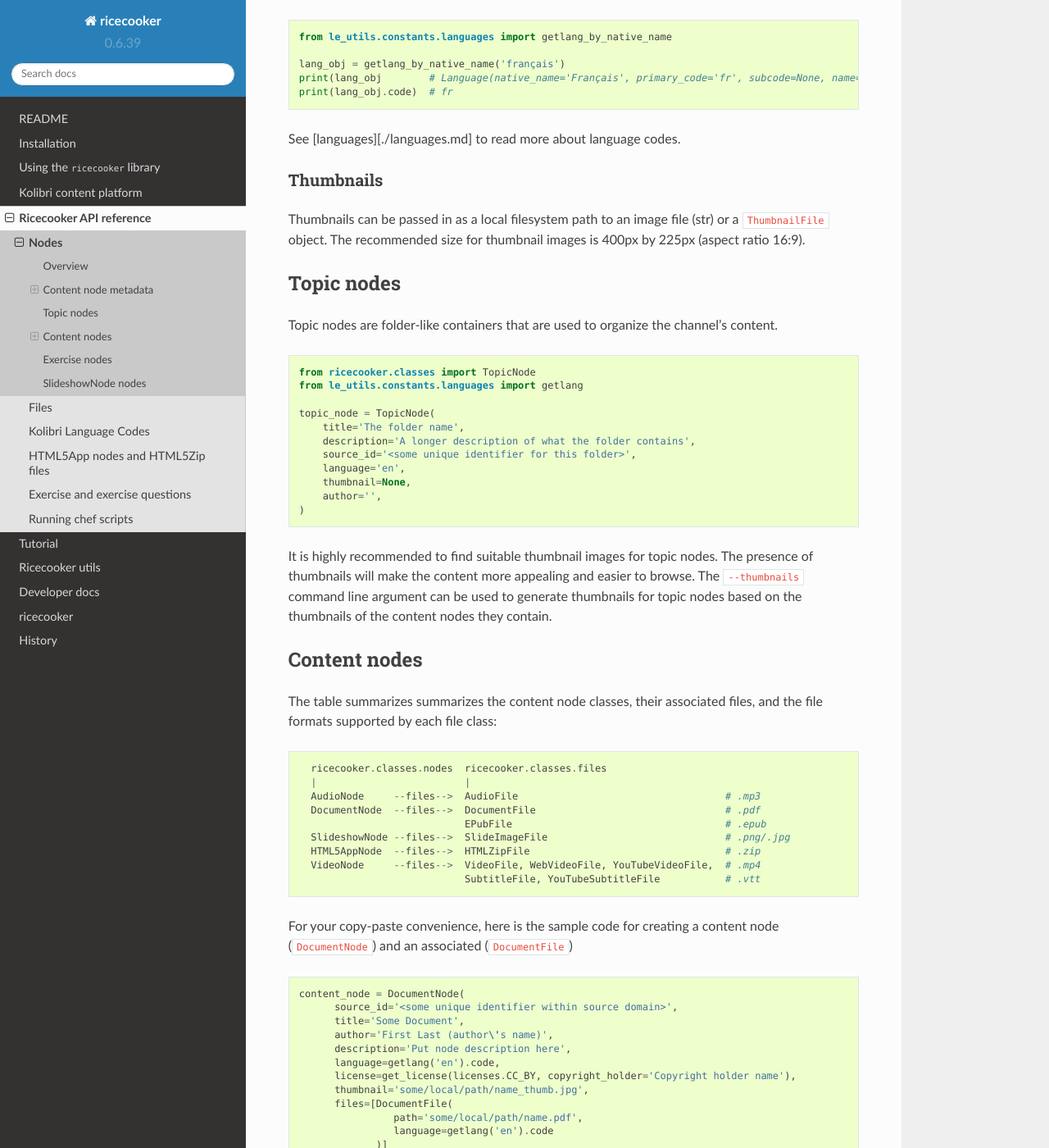
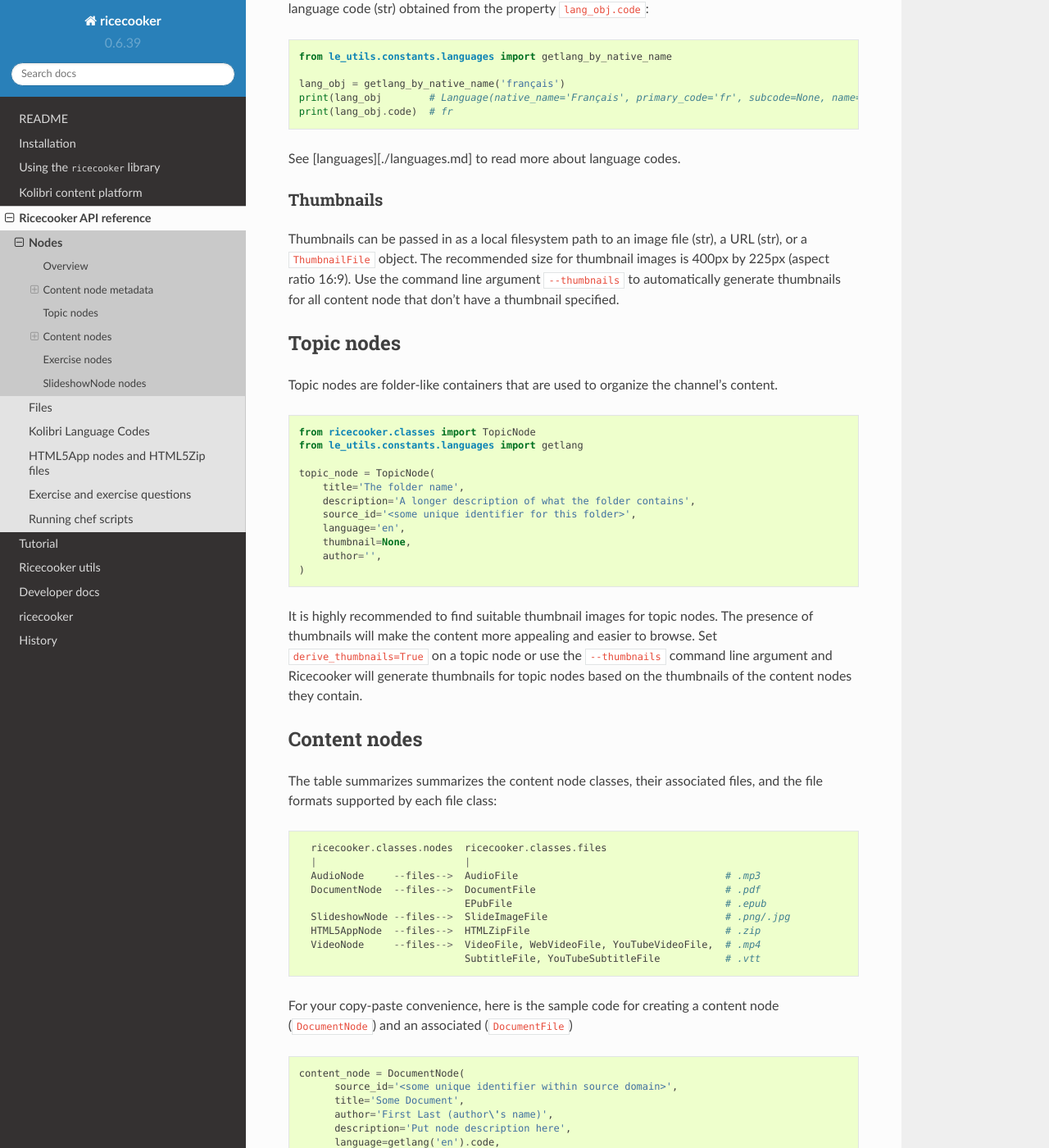
Before and after one commit to learningequality/ricecooker, a Sphinx documentation site: the page built from docs/nodes.md, in a window 1280 px wide and 1400 px high, scrolled down 2856 px. Shown: the whole window at 82% size. Built offline with Sphinx 7.4.7 and the Read the Docs theme 2.0.0, drawn with Linux system fonts in a browser that asks for light colours; pages that are not in the unit, such as notebooks, are missing from menus; some of the changed text lies outside the part shown.

Commit message:
add support for derive_thumbnail for CSV and JSON workflows

```diff
--- a/docs/nodes.md
+++ b/docs/nodes.md
@@ -64,6 +64,7 @@ Each node has the following attributes:
   - __provider__ (str): organization that commissioned or is distributing the content (optional)
   - __role__ (str): set to `roles.COACH` for teacher-facing materials (default `roles.LEARNER`)
   - __thumbnail__ (str or ThumbnailFile): path to thumbnail or file object (optional)
+  - __derive_thumbnail__ (bool): set to True to generate thumbnail from contents (optional)
   - __files__ ([FileObject]): list of file objects for node (optional)
   - __extra_fields__ (dict): any additional data needed for node (optional)
   - __domain_ns__ (uuid): who is providing the content (e.g. learningequality.org) (optional)
@@ -132,9 +133,11 @@ See [languages][./languages.md] to read more about language codes.
 
 
 ### Thumbnails
-Thumbnails can be passed in as a local filesystem path to an image file (str) or
-a `ThumbnailFile` object.
+Thumbnails can be passed in as a local filesystem path to an image file (str),
+a URL (str), or a `ThumbnailFile` object.
 The recommended size for thumbnail images is 400px by 225px (aspect ratio 16:9).
+Use the command line argument `--thumbnails` to automatically generate thumbnails
+for all content node that don't have a thumbnail specified.
 
 
 
@@ -157,10 +160,9 @@ Topic nodes are folder-like containers that are used to organize the channel's c
 
 It is highly recommended to find suitable thumbnail images for topic nodes. The
 presence of thumbnails will make the content more appealing and easier to browse.
-The `--thumbnails` command line argument can be used to generate thumbnails for
-topic nodes based on the thumbnails of the content nodes they contain.
-
-
+Set `derive_thumbnails=True` on a topic node or use the `--thumbnails` command
+line argument and Ricecooker will generate thumbnails for topic nodes based on
+the thumbnails of the content nodes they contain.
 
 
 
@@ -203,10 +205,13 @@ added after initialization using the content_node's `add_files` method.
 Note you also use URLs for `path` and `thumbnail` instead of local filesystem paths,
 and the files will be downloaded for you automatically.
 
-You can replace `DocumentNode` and `DocumentFile` with any of the other
-combinations of content node and file types.
-VideoNodes also have a __derive_thumbnail__ (boolean) argument, which will automatically
-extract a thumbnail from the video if no thumbnail is provided.
+You can replace `DocumentNode` and `DocumentFile` with any of the other combinations
+of content node and file types.
+
+Specify `derive_thumbnail=True` and leave thumbnail blank (`thumbnail=None`) to
+let Ricecooker automatically generate a thumbnail for the node based on its content.
+Thumbnail generation is supported for audio, video, PDF, and ePub, and HTML5 files.
+
 
 
 ### Role-based visibility
```
Also changed, not shown: 2 other files.
